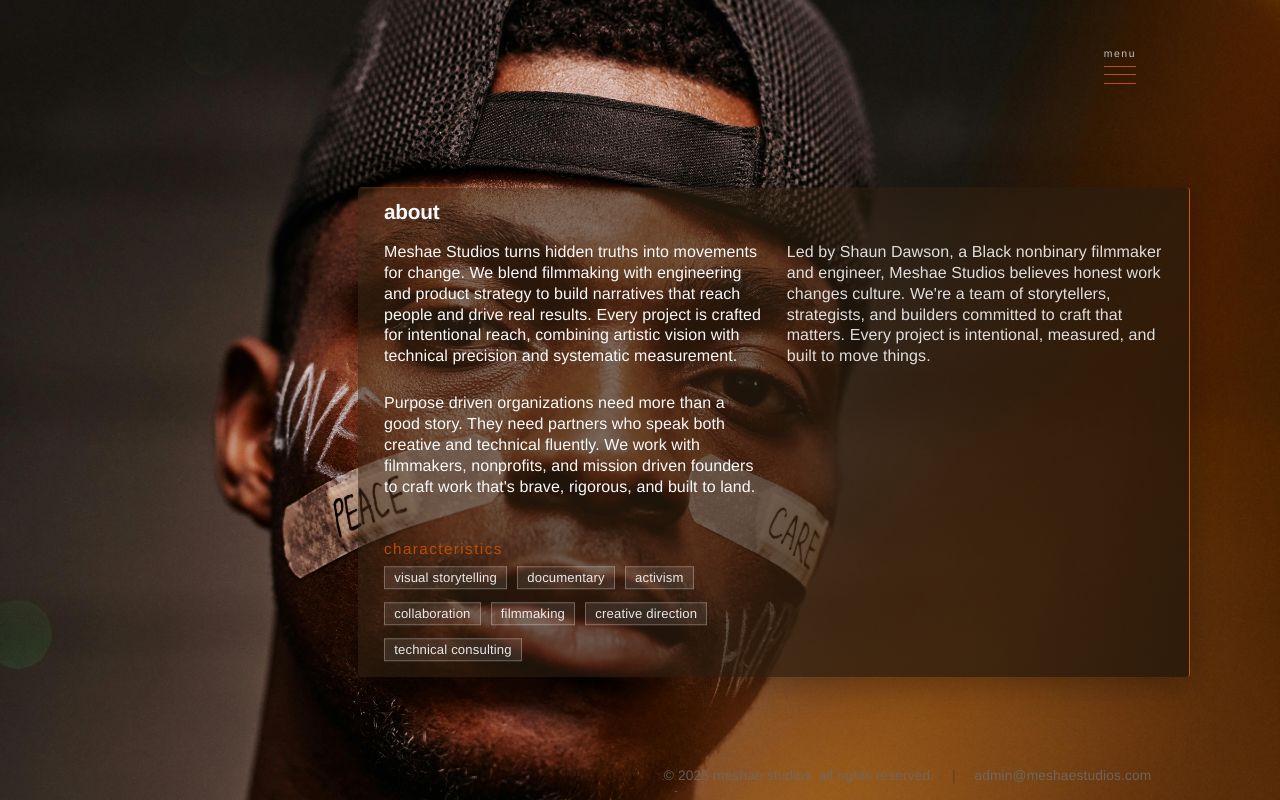
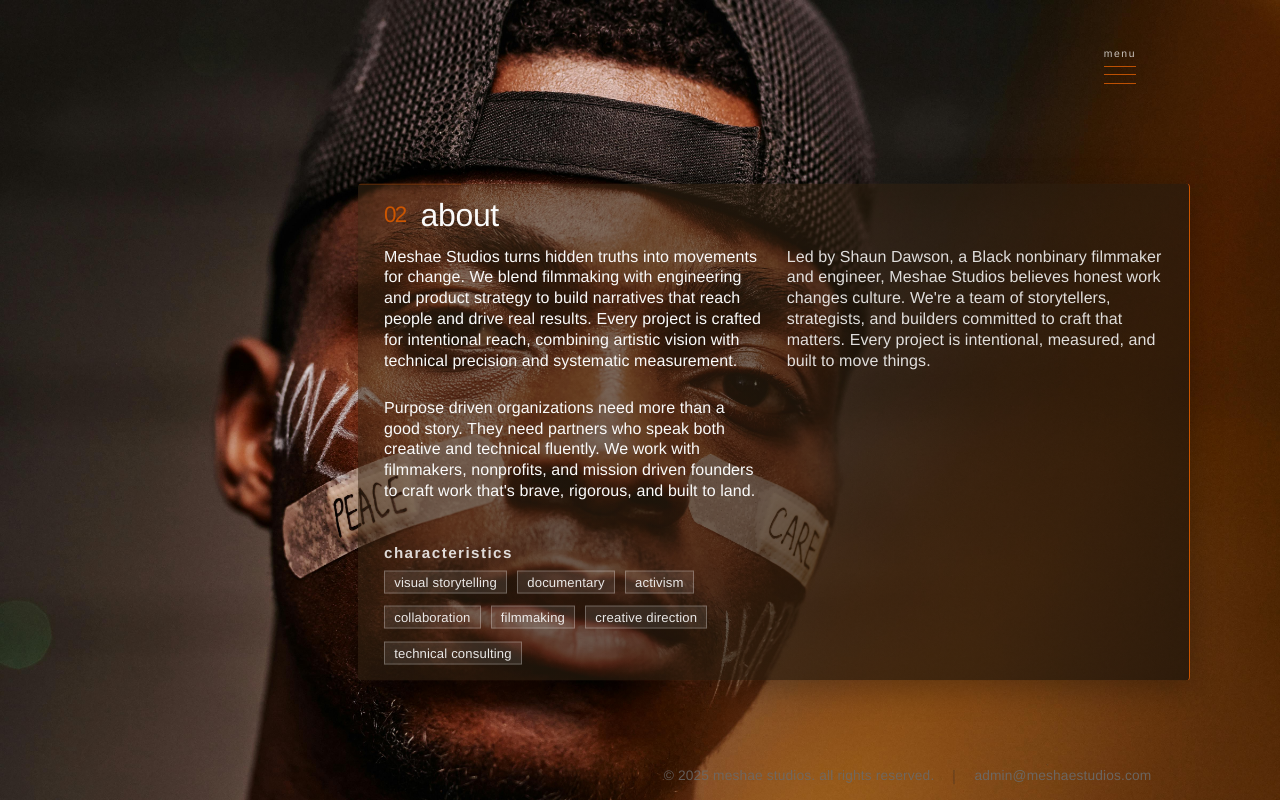
Before and after one commit to shaundawson/meshaestudios, a React (Create React App) app: page /about in a window 1280 px wide. Built offline with nearby package versions, Linux system fonts and the light colour scheme.

Commit message:
update about page

```diff
--- a/src/pages/About.jsx
+++ b/src/pages/About.jsx
@@ -6,7 +6,10 @@
         <div className={styles.bgWrapper}>
             <div className={styles.aboutGrid}>
                 <div className={styles.aboutOverlay}>
-                    <h1 className={styles.aboutTitle}>about</h1>
+                    <h1 className={styles.aboutTitle}>
+                        <span className={styles.headingNum}>02</span>{" "}
+                        <span className={styles.headingMain}>about</span>
+                    </h1>
                     <div className={styles.aboutContentBlock}>
                         <div className={styles.aboutMainText}>
                             <p>
--- a/src/styles/About.module.css
+++ b/src/styles/About.module.css
@@ -87,12 +87,24 @@
     font-size: 1rem;
 }
 
+.headingNum {
+    font-size: 0.7em;
+    color: var(--orange1);
+    font-weight: 400;
+    margin-right: 0.23em;
+}
+
+.headingMain {
+    font-size: 1em;
+    font-weight: 500;
+    color: var(--pale);
+    letter-spacing: -0.01em;
+}
+
 .aboutTitle {
-    font-size: 1.3rem;
-    font-weight: 900;
-    letter-spacing: -0.012em;
-    margin-bottom: 1.15rem;
-    color: var(--pale);
+    display: flex;
+    align-items: center;
+    gap: 0.3em;
 }
 
 .aboutContentBlock {
@@ -138,8 +150,8 @@
 
 .characteristicsLabel {
     font-size: 0.95rem;
-    font-weight: 400;
-    color: var(--orange1);
+    font-weight: 600;
+    color: var(--pale);
     letter-spacing: .095em;
     margin-bottom: 0.18em;
     opacity: 0.85;
```
